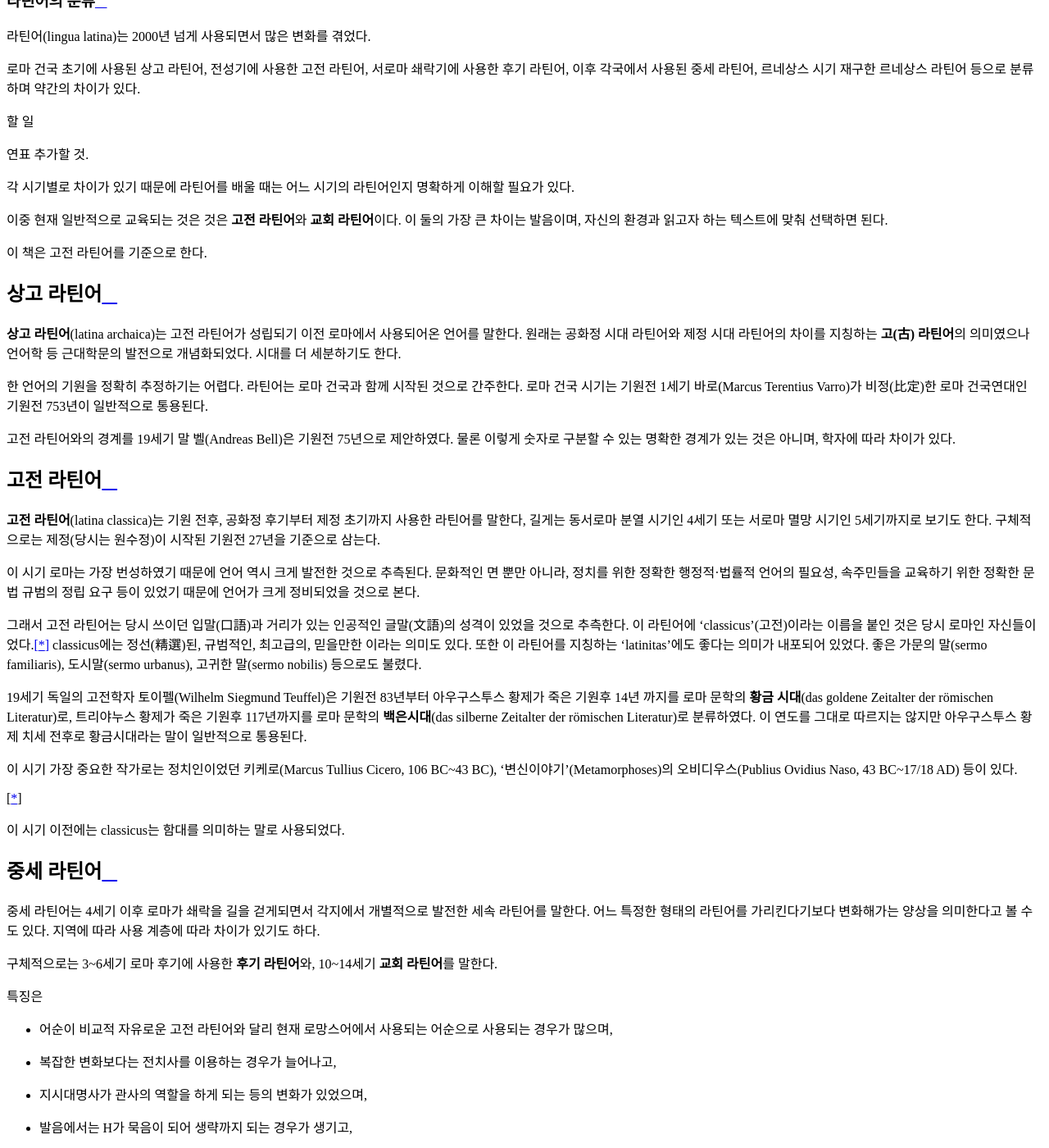
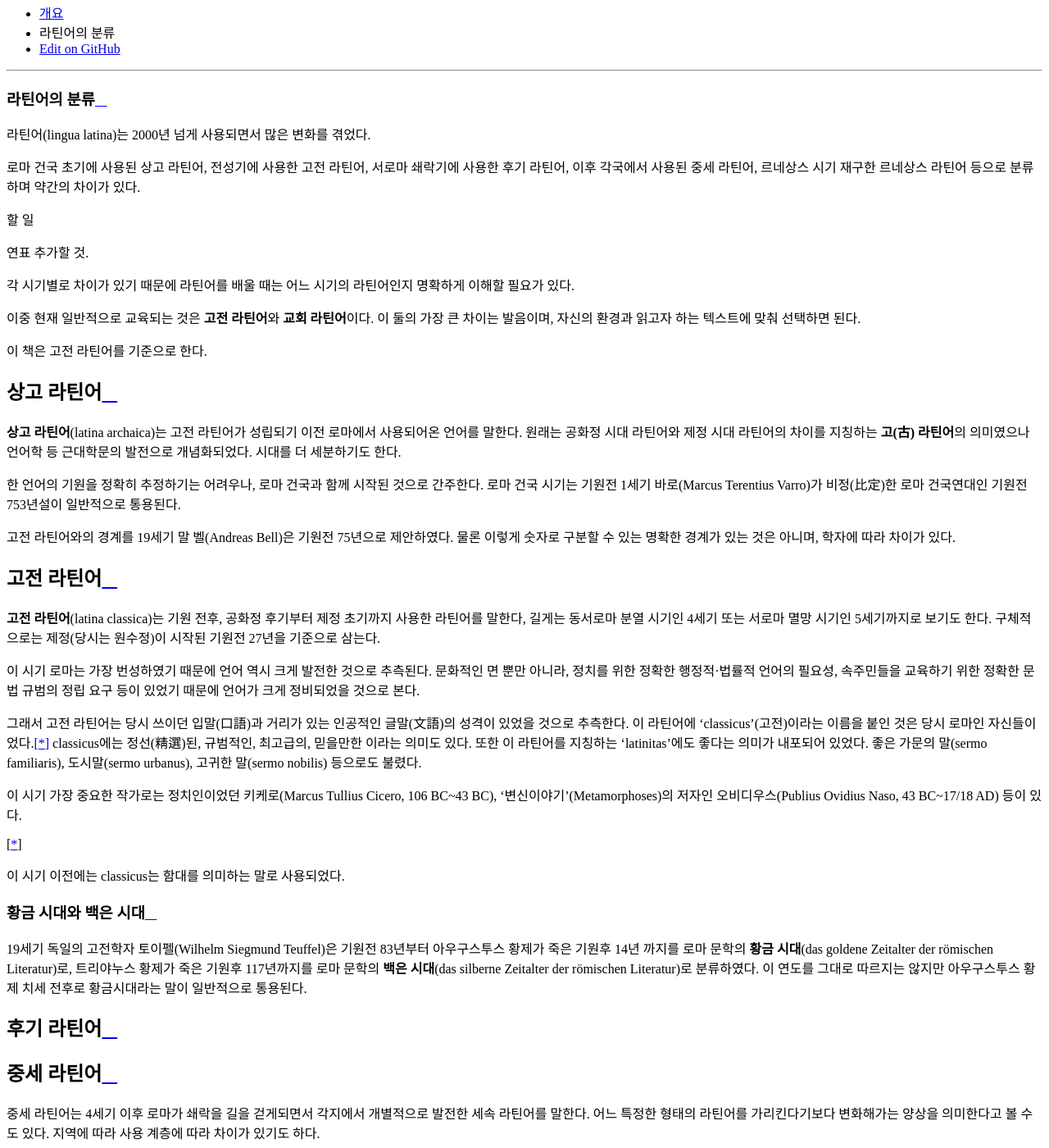
Before and after one commit to kabbala/grammatica_latina, a Sphinx documentation site: the page built from source/introductio/divisio.rst, in a window 1280 px wide and 1400 px high, scrolled down 6630 px. Shown: the whole window at 82% size. Built offline with Sphinx 7.4.7 and the Read the Docs theme 2.0.0, drawn with Linux system fonts in a browser that asks for light colours; some of the changed text lies outside the part shown.

Commit message:
일부 수정

```diff
--- a/source/introductio/divisio.rst
+++ b/source/introductio/divisio.rst
@@ -11,7 +11,7 @@
 
 각 시기별로 차이가 있기 때문에 라틴어를 배울 때는 어느 시기의 라틴어인지 명확하게 이해할 필요가 있다.
 
-이중 현재 일반적으로 교육되는 것은 것은 **고전 라틴어**\ 와 **교회 라틴어**\ 이다. 이 둘의 가장 큰 차이는 발음이며, 자신의 환경과 읽고자 하는 텍스트에 맞춰
+이중 현재 일반적으로 교육되는 것은 **고전 라틴어**\ 와 **교회 라틴어**\ 이다. 이 둘의 가장 큰 차이는 발음이며, 자신의 환경과 읽고자 하는 텍스트에 맞춰
 선택하면 된다.
 
 이 책은 고전 라틴어를 기준으로 한다.
@@ -24,14 +24,9 @@
 라틴어의 차이를 지칭하는 **고(古) 라틴어**\ 의 의미였으나 언어학 등
 근대학문의 발전으로 개념화되었다. 시대를 더 세분하기도 한다.
 
-한 언어의 기원을 정확히 추정하기는 어렵다. 라틴어는 로마 건국과 함께
-시작된 것으로 간주한다. 로마 건국 시기는 기원전 1세기 바로(Marcus
-Terentius Varro)가 비정(比定)한 로마 건국연대인 기원전 753년이
-일반적으로 통용된다.
+한 언어의 기원을 정확히 추정하기는 어려우나, 로마 건국과 함께 시작된 것으로 간주한다. 로마 건국 시기는 기원전 1세기 바로(Marcus Terentius Varro)가 비정(比定)한 로마 건국연대인 기원전 753년설이 일반적으로 통용된다.
 
-고전 라틴어와의 경계를 19세기 말 벨(Andreas Bell)은 기원전 75년으로
-제안하였다. 물론 이렇게 숫자로 구분할 수 있는 명확한 경계가 있는 것은
-아니며, 학자에 따라 차이가 있다.
+고전 라틴어와의 경계를 19세기 말 벨(Andreas Bell)은 기원전 75년으로 제안하였다. 물론 이렇게 숫자로 구분할 수 있는 명확한 경계가 있는 것은 아니며, 학자에 따라 차이가 있다.
 
 고전 라틴어
 ~~~~~~~~~~~
@@ -54,17 +49,23 @@
 있었다. 좋은 가문의 말(sermo familiaris), 도시말(sermo urbanus), 고귀한
 말(sermo nobilis) 등으로도 불렸다.
 
+이 시기 가장 중요한 작가로는 정치인이었던 키케로(Marcus Tullius Cicero, 106 BC~43 BC), ‘변신이야기’(Metamorphoses)의 저자인 오비디우스(Publius Ovidius Naso, 43 BC~17/18 AD) 등이 있다.
+
+.. [*] 이 시기 이전에는 classicus는 함대를 의미하는 말로 사용되었다.
+
+황금 시대와 백은 시대
+^^^^^^^^^^^^^^^^^^^^^
+
 19세기 독일의 고전학자 토이펠(Wilhelm Siegmund Teuffel)은 기원전
 83년부터 아우구스투스 황제가 죽은 기원후 14년 까지를 로마 문학의 **황금
 시대**\ (das goldene Zeitalter der römischen Literatur)로, 트리야누스
-황제가 죽은 기원후 117년까지를 로마 문학의 **백은시대**\ (das silberne
+황제가 죽은 기원후 117년까지를 로마 문학의 **백은 시대**\ (das silberne
 Zeitalter der römischen Literatur)로 분류하였다. 이 연도를 그대로
 따르지는 않지만 아우구스투스 황제 치세 전후로 황금시대라는 말이
 일반적으로 통용된다.
 
-이 시기 가장 중요한 작가로는 정치인이었던 키케로(Marcus Tullius Cicero, 106 BC~43 BC), ‘변신이야기’(Metamorphoses)의 오비디우스(Publius Ovidius Naso, 43 BC~17/18 AD) 등이 있다.
-
-.. [*] 이 시기 이전에는 classicus는 함대를 의미하는 말로 사용되었다.
+후기 라틴어
+~~~~~~~~~~~
 
 중세 라틴어
 ~~~~~~~~~~~
@@ -167,6 +168,9 @@
 renascentiae)라고 부르기도 하고, 르네상스 시기 재구되어 현재까지
 사용되는 고전 라틴어를 **신 라틴어**\ (Neo-Latin)라고 부르기도 한다.
 
+신 라틴어
+~~~~~~~~~
+
 현대의 라틴어
 ~~~~~~~~~~~~~
 
@@ -178,3 +182,12 @@
 -  중세 이후 새롭게 만들어진 어휘나, 널리 받아들여진 문법을 인정하기도 한다.
 -  국가별로 라틴어 발음과 문법 이론 등에 차이가 있다. 라틴어 이론에 많은 영향을 미친 국가는 19~20세기 강대국이었던 독일, 프랑스, 영국, 미국 등이다.
 -  르네상스 시대에 재구된 발음은 계속적으로 연구되고 통설이 바뀌는 경우도 있다.
+
+로망스어
+~~~~~~~~
+
+로망스어는 라틴어를 근간으로 발전한 언어를 말하며, 라틴어 입장에서는 세속라틴어를 기반으로 한 언어로 볼 수 있다.
+
+대표적으로 이탈리아어, 스페인어, 포르투갈어, 프랑스어, 루마니아어 등이 있으며, 라틴어와 유사한 점이 많다. 국가 발전 과정에서 인위적으로 라틴어 어휘를 표준어로 편입하려고 한 경우도 있다.
+
+언어학에서는 인도유럽어족>이탈리아어파>라틴팔리스칸어군의 하위 분류로 분류한다. 루마니아어는 지리적으로 떨어져있기 때문에 동로망스어로 다시 나누기도 한다.
--- a/source/introductio/graecus.rst
+++ b/source/introductio/graecus.rst
@@ -6,3 +6,5 @@
 로마의 문화를 비롯해 라틴어의 어휘와 문법의 많은 부분은 그리스어에서 도입된 것이다. 기독교의 경우도 로마 시기 주로 사용한 언어와 경전은 그리스어였다.
 
 모순적이게도 서로마가 멸망한 후에 라틴어가 국제어로 자리잡게 되었으며, 동로마와 동방 정교회는 그리스어를 표준적인 언어로 사용하였다.
+
+그리스어는 시대와 지역에 따라 많은 차이가 있지만, 라틴어는 이보다 차이가 적다.
```
Also changed, not shown: source/viva.rst (+9 -1 lines).
